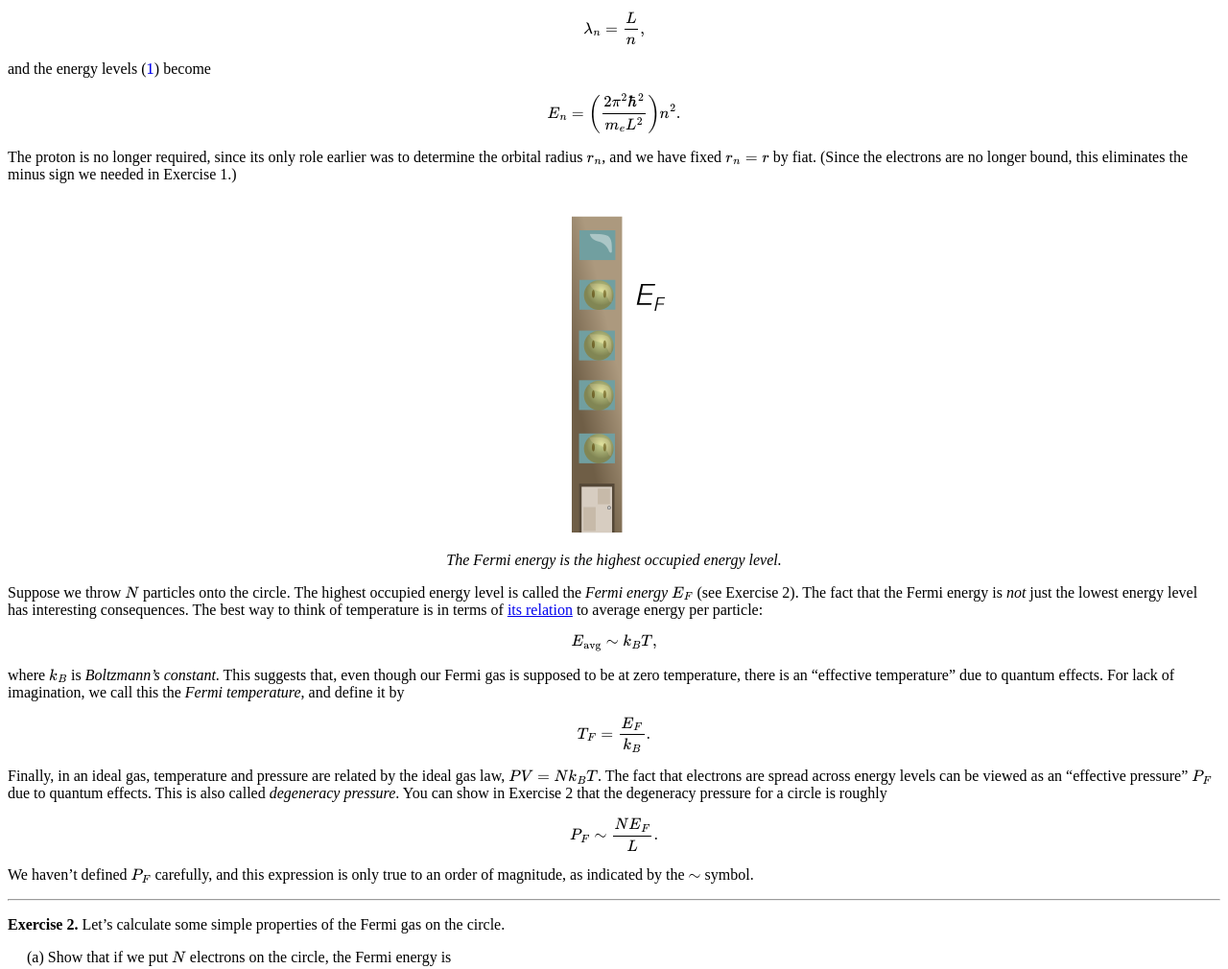
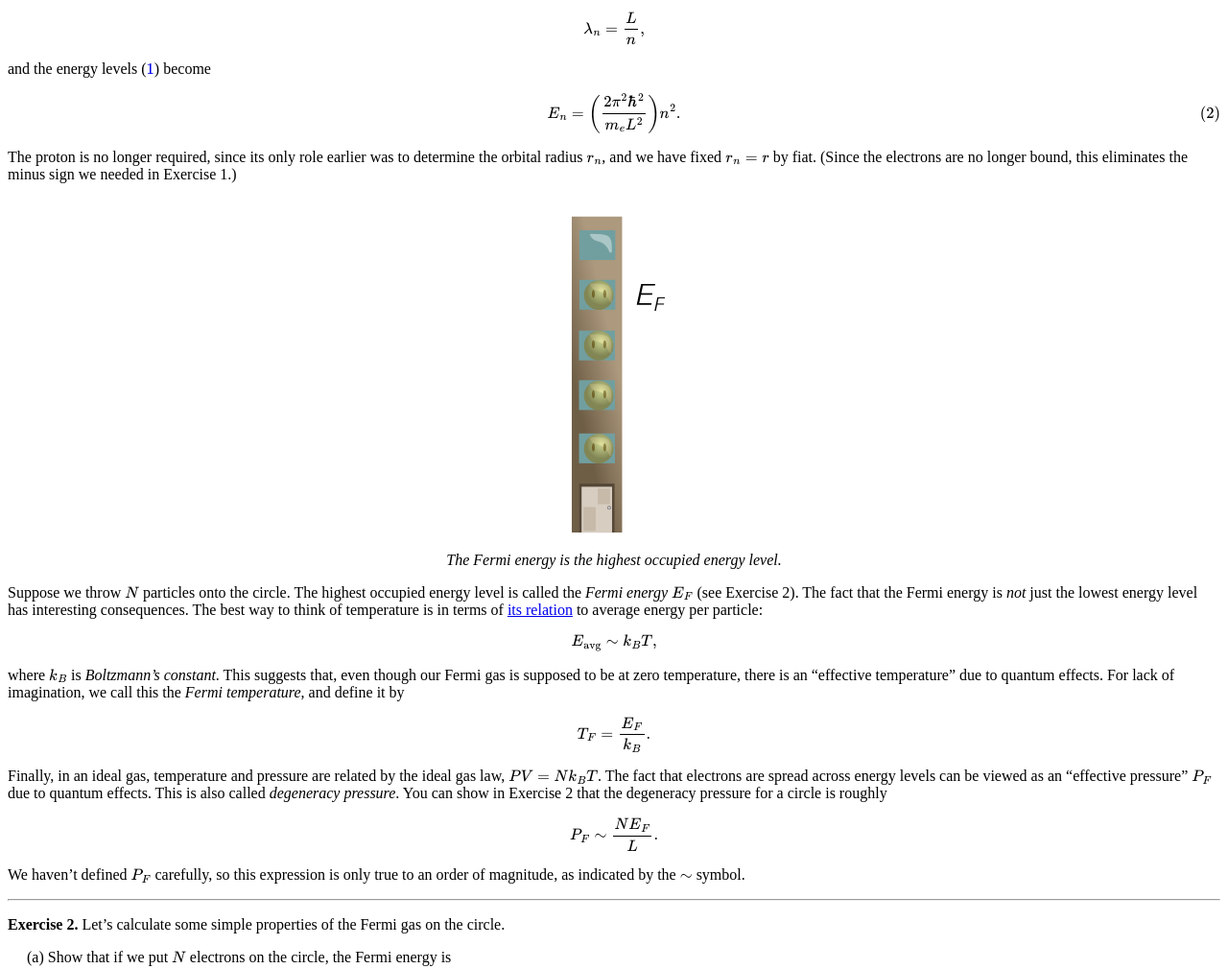
Before and after one commit to hapax/hapax.github.io, a Jekyll site: the page built from assets/chandra.md, in a window 1280 px wide and 1400 px high, scrolled down 4723 px. Shown: the part 162-1172 px from the top of the window at 96% size. Built offline with Jekyll 4.4.1, drawn with Linux system fonts in a browser that asks for light colours; our own code applies the rules of GitHub Pages for plain Markdown files; formulas are drawn with MathJax 3; a script that is not in the unit is left out.

Commit message:
Update chandra.md

```diff
--- a/assets/chandra.md
+++ b/assets/chandra.md
@@ -307,7 +307,7 @@ $$
 and the energy levels (\ref{bohr-E}) become
 
 $$
-E_n = \left(\frac{2\pi^2 \hbar^2 }{m_e L^2}\right) n^2.
+E_n = \left(\frac{2\pi^2 \hbar^2 }{m_e L^2}\right) n^2. \tag{2}\label{circle-E}
 $$
 
 The proton is no longer required, since its only role earlier was to
@@ -359,7 +359,7 @@ $$
 P_F \sim \frac{N E_F}{L}.
 $$
 
-We haven't defined $P_F$ carefully, and this expression is only true
+We haven't defined $P_F$ carefully, so this expression is only true
 to an order of magnitude, as indicated by the $\sim$ symbol.
 
 ---
```
